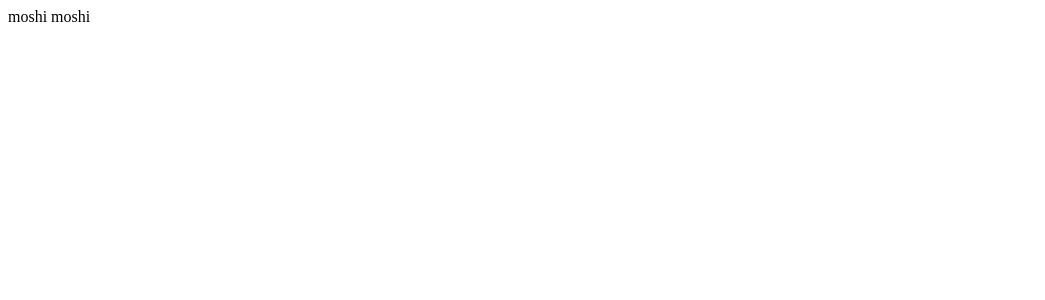
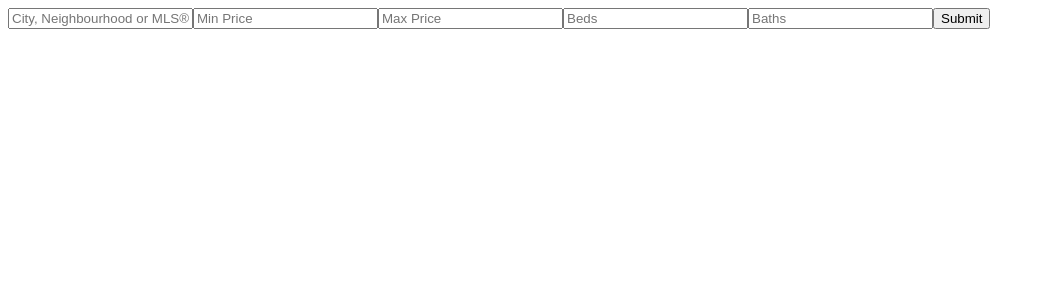
Before and after one commit to SomalianIvan/challenge, a React (Vite) app: page / in a window 1280 px wide. Shown: the top 300 px of the page, without its empty margins (0-1045 px from the left). Built offline with nearby package versions, Linux system fonts and the light colour scheme.

Commit message:
wip: add basic form with some yup validation

```diff
--- a/package.json
+++ b/package.json
@@ -1,9 +1,11 @@
 {
   "dependencies": {
+    "formik": "^2.0.8",
     "react": "^16.12.0",
     "react-dom": "^16.12.0",
     "react-router-dom": "^5.1.2",
-    "styled-components": "^4.4.1"
+    "styled-components": "^4.4.1",
+    "yup": "^0.27.0"
   },
   "devDependencies": {
     "@babel/core": "^7.7.5",
--- a/src/components/Search.jsx
+++ b/src/components/Search.jsx
@@ -1,14 +1,90 @@
-import React from 'react';
+import React, { PropTypes } from 'react';
 import styled from 'styled-components';
+import { Formik } from 'formik';
+import * as Yup from 'yup';
 
 const FormWrapper = styled.div`
     width: 100%;
     height: 100%;
+    display: flex;
+    @media only screen  and (min-width : 1224px) {
+        //handle desktops
+    }
+
+    @media only screen and (min-device-width : 320px) and (max-device-width : 480px) {
+        //handle mobile
+    }
 `;
+
+// eslint-disable:
+const SearchForm = ({
+  touched,
+  errors,
+  dirty,
+  isSubmitting,
+  handleChange,
+  handleSubmit,
+  handleReset,
+}) => (
+  <form onSubmit={handleSubmit}>
+    <input
+      id="location"
+      placeholder="City, Neighbourhood or MLS® number"
+      type="text"
+      onChange={handleChange}
+    />
+    <input
+      id="min_price"
+      placeholder="Min Price"
+      type="text"
+      onChange={handleChange}
+    />
+    <input
+      id="max_price"
+      placeholder="Max Price"
+      type="text"
+      onChange={handleChange}
+    />
+    <input
+      id="beds"
+      placeholder="Beds"
+      type="text"
+      onChange={handleChange}
+    />
+    <input
+      id="baths"
+      placeholder="Baths"
+      type="text"
+      onChange={handleChange}
+    />
+    <button type="submit" disabled={isSubmitting}>
+              Submit
+    </button>
+  </form>
+);
+
+SearchForm.propTypes = {
+  // would handle proptypes here
+};
+
+
+const schema = Yup.object().shape({
+  location: Yup.string().required('required'),
+  min_price: Yup.string().required('required'),
+  max_price: Yup.string().required('required'),
+  beds: Yup.string().required('required'),
+  baths: Yup.string().required('required'),
+});
 
 const Search = () => (
   <FormWrapper>
-        moshi moshi
+    <Formik
+      onSubmit={(values) => {
+        alert(JSON.stringify(values, null, 2));
+      }}
+      validationSchema={schema}
+      component={SearchForm}
+    />
   </FormWrapper>
 );
 export default Search;
```
Also changed, not shown: 1 other file (tests, documents, lock files or other folders).
